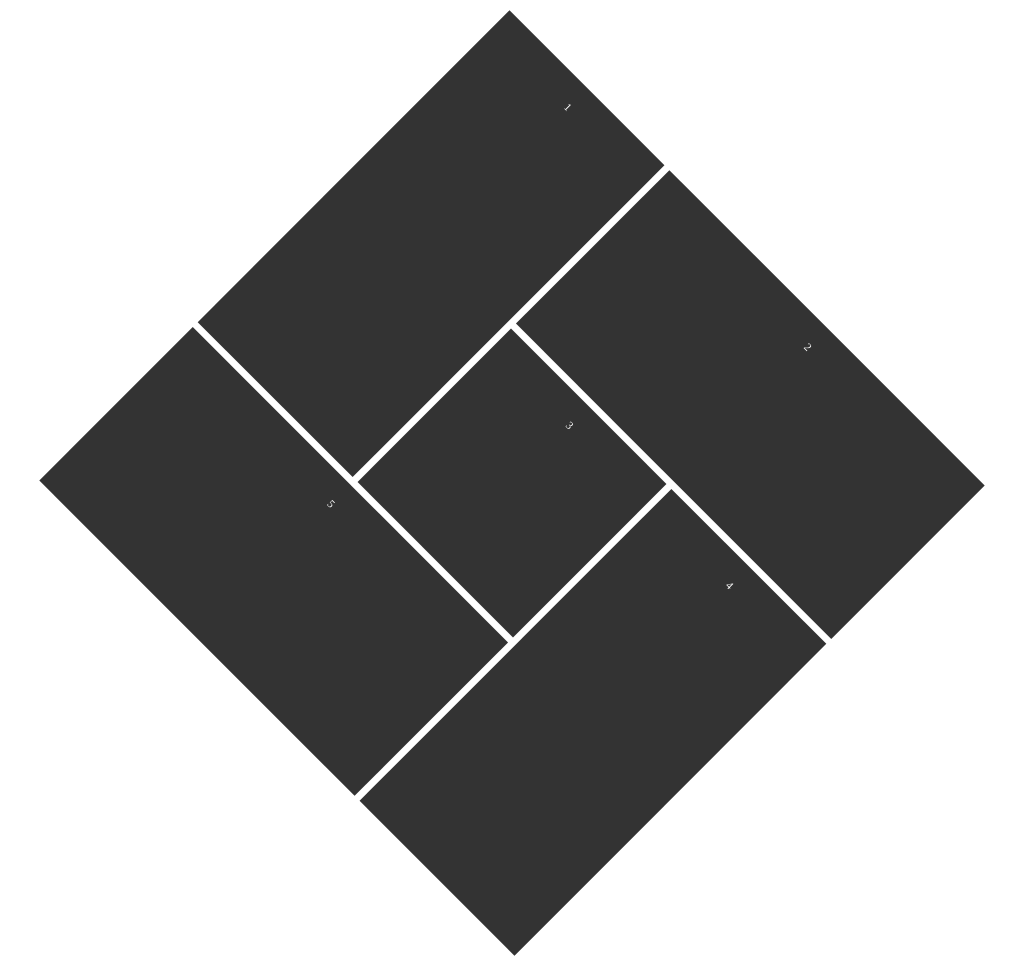
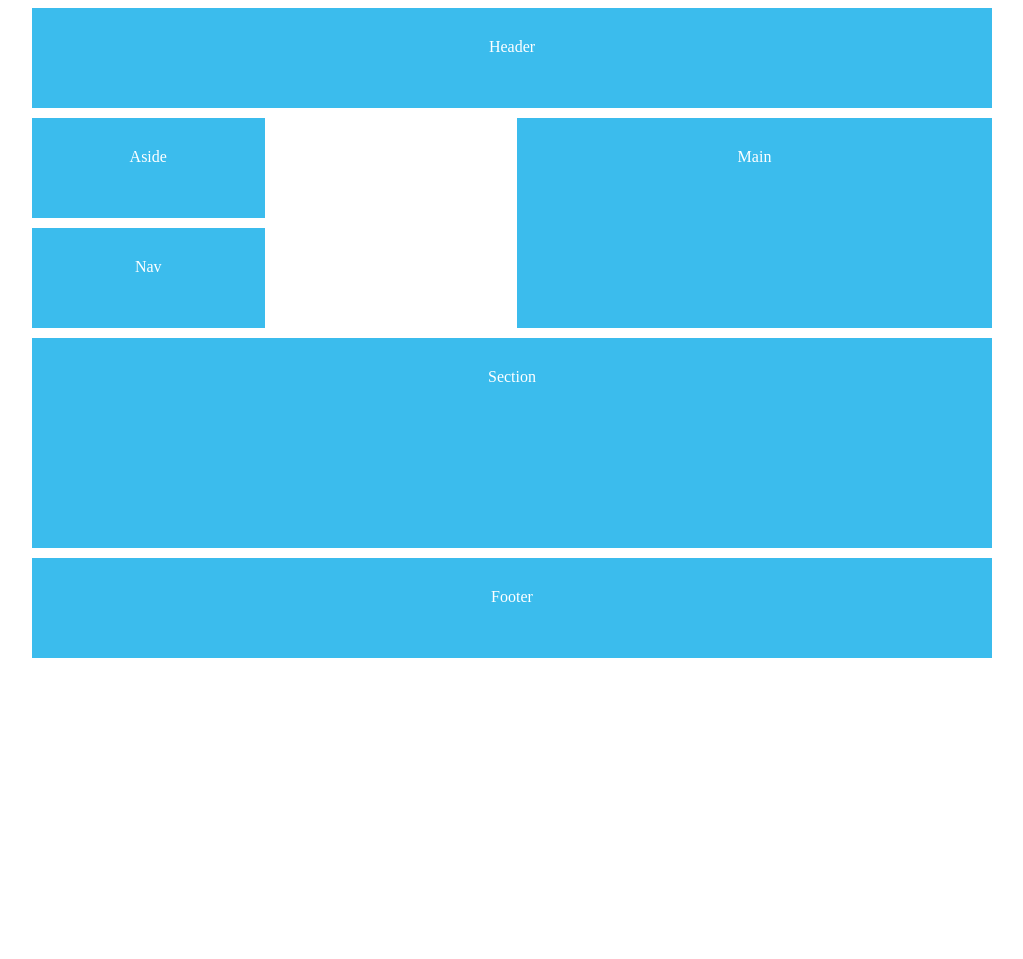
Before and after one commit to kulta710/net-ninja-css-grid-tutorial, a plain HTML site: page index.html in a window 1280 px wide. Shown: the whole page, without its empty margins (128-1151 px from the left). After the commit the page ends 800 px from the top, so only its background shows below. Drawn offline with Linux system fonts and the light colour scheme.

Commit message:
lesson-9

```diff
--- a/index.html
+++ b/index.html
@@ -11,56 +11,59 @@
 
     #content {
       display: grid;
-      grid-template-columns: repeat(6, 1fr);
-      grid-auto-rows: minmax(150px, auto);
-      grid-gap: 10px;
+      grid-template-columns: repeat(4, 1fr);
+      grid-auto-rows: minmax(100px, auto);
       max-width: 960px;
       margin: 0 auto;
+      grid-gap: 10px;
+      grid-template-areas:
+        "header header header header"
+        "aside . main main"
+        "nav . main main"
+        "section section section section"
+        "section section section section"
+        "footer footer footer footer";
     }
 
-    #content div {
-      background: #333;
+    #content > * {
+      background: #3bbced;
       padding: 30px;
     }
 
-    .one {
-      grid-column: 1 / 3;
-      grid-row: 1 / 5;
+    header {
+      grid-area: header;
     }
 
-    .two {
-      grid-column: 3 / 7;
-      grid-row: 1 / 3;
+    main {
+      grid-area: main;
     }
 
-    .three {
-      grid-column: 3 / 5;
-      grid-row: 3 / 5;
+    section {
+      grid-area: section;
     }
 
-    .four {
-      grid-column: 5 / 7;
-      grid-row: 3 / 7;
+    aside {
+      grid-area: aside;
     }
 
-    .five {
-      grid-column: 1 / 5;
-      grid-row: 5 / 7;
+    nav {
+      grid-area: nav;
     }
 
-    #content {
-      transform: rotateZ(45deg) scale(0.7)
+    footer {
+      grid-area: footer;
     }
   </style>
 </head>
 <body>
   <div id="content">
 
-    <div class="one">1</div>
-    <div class="two">2</div>
-    <div class="three">3</div>
-    <div class="four">4</div>
-    <div class="five">5</div>
+    <header>Header</header>
+    <main>Main</main>
+    <section>Section</section>
+    <aside>Aside</aside>
+    <nav>Nav</nav>
+    <footer>Footer</footer>
 
   </div>
 </body>
```
